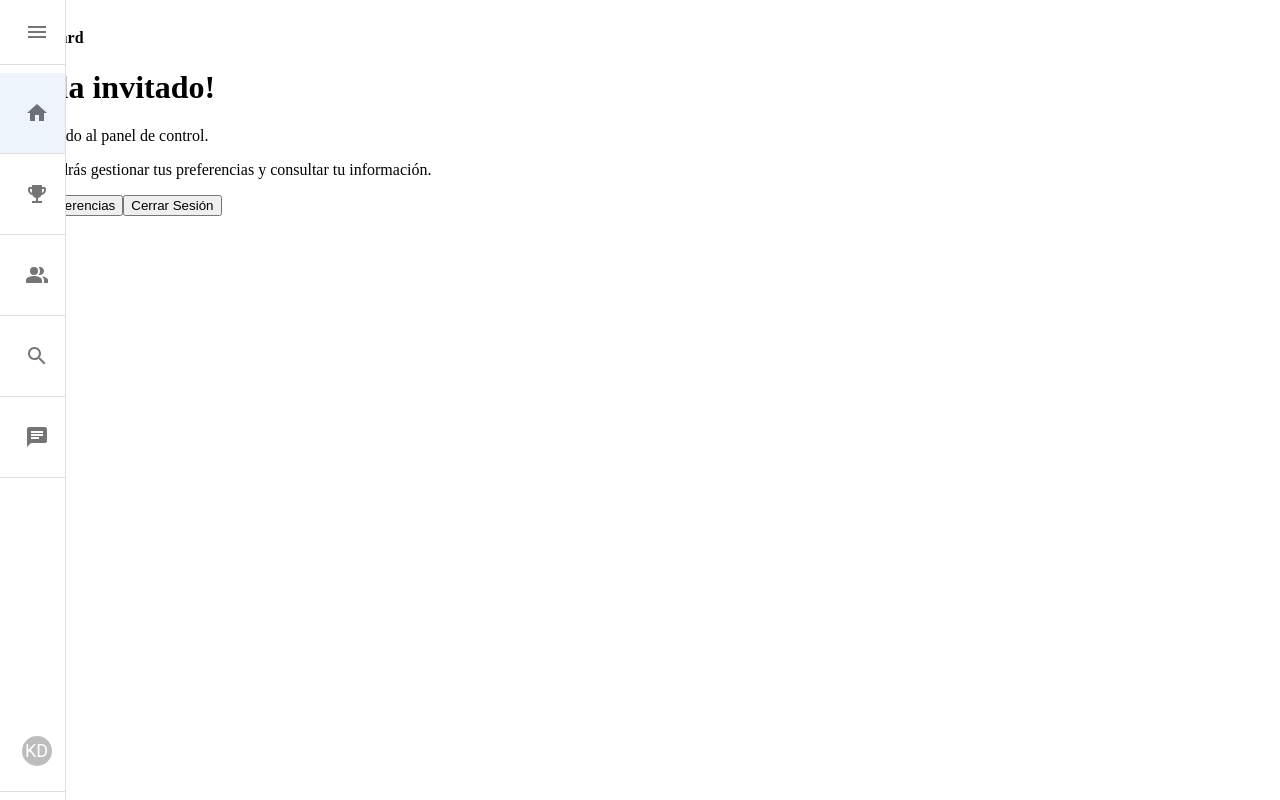
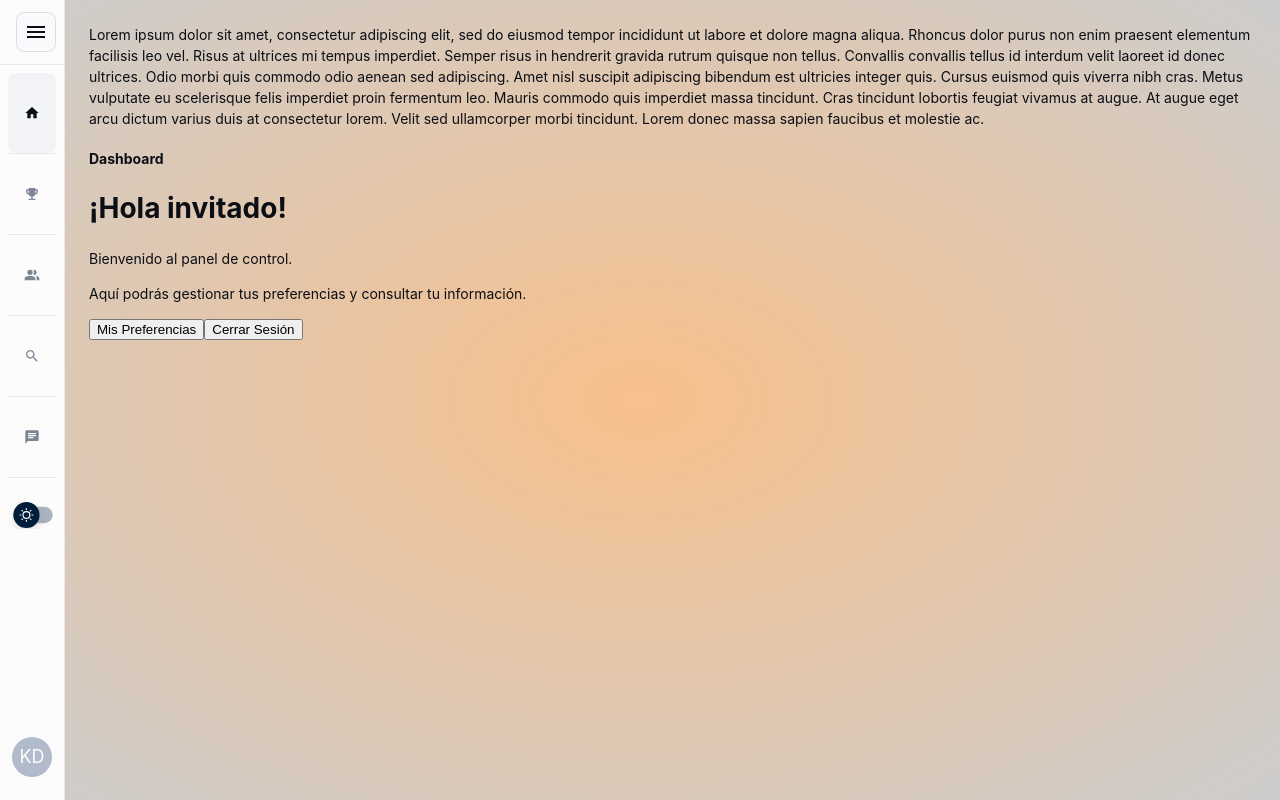
Before and after one commit to EfrainRP/AiSportFrontend, a React (Vite) app: page /dashboard in a window 1280 px wide. Built offline with nearby package versions, Linux system fonts and the light colour scheme.

Commit message:
login layout done with sideBar

```diff
--- a/src/components/Login/SideMenu.jsx
+++ b/src/components/Login/SideMenu.jsx
@@ -41,10 +41,9 @@ const drawerWidth = 215;
 const dataSideMenu = [ //TO DO: checar las urls
   {name: 'Home', img: <HomeIcon/>, url: '/dashboard' },
   {name: 'Tournaments', img: <EmojiEventsIcon/>, url: '/torneos' },
-  {name: 'Equipos', img: <PeopleAltIcon/>, url: '#' },
+  {name: 'Teams', img: <PeopleAltIcon/>, url: '#' },
   {name: 'Search', img: <SearchIcon/>, url: '#' },
-  {name: 'Notifications', img: <ChatIcon/>, url: '#' },
-  {name: 'Profile', img: <Avatar {...stringAvatar('Kent Dodds')} sx={{width: 30, height: 30, fontSize:18}}/>, url: '#' } // TO DO: ingresar el name del usuario
+  {name: 'Notifications', img: <ChatIcon/>, url: '#' }
 ];
 
 const openedMixin = (theme) => ({
@@ -164,10 +163,7 @@ export default function SideMenu(props) {
         >
           {dataSideMenu.map((data, index) => (
             <ListItem key={data.name} disablePadding
-              sx={[
-                { display: 'block' },
-                index==5? { mt: 'auto', alignItems: 'start'} : {} // Si es el ultimo elemento
-              ]}
+              sx={{ display: 'block' }}
             >
               <ListItemButton
                 title={data.name}
@@ -183,7 +179,7 @@ export default function SideMenu(props) {
                 ]}>
                 <ListItemIcon
                   sx={[{
-                    minWidth: 0,
+                      minWidth: 0,
                       justifyContent: 'center',
                       ml: 1,
                     },
@@ -198,16 +194,46 @@ export default function SideMenu(props) {
               <Divider />
             </ListItem>
           ))}
+          <ColorModeSelect
+            transform={{xs:'scale(0.75)', md:'scale(0.82)'}}
+            sx={[
+              open? {mr:7} : {mr:18},
+              {
+              display:'flex',
+              justifyContent: 'flex-end',
+                mt:2.5,
+              },
+            ]}
+            ml={9}
+          />
+          <ListItem key={'Profile'} disablePadding
+            sx={{ mt: 'auto', ml:-0.5}}
+          >
+            <ListItemButton
+              title={'Profile'}
+              alt='#' // TO DO: ingresar el name del usuario
+              href='#' // TO DO: ingresar el name del usuario
+              selected={selectedIndex === 5}
+              onClick={(event) => handleListItemClick(event, 5)}
+              sx={[{
+                  minHeight: 70,
+                },
+                //open? { justifyContent: 'initial',} : { justifyContent: 'center',},
+              ]}>
+              <ListItemIcon
+                sx={[{
+                    minWidth: 0,
+                  },
+                ]}>
+                <Avatar {...stringAvatar('Kent Dodds')} sx={{width: 40, height: 40, fontSize:18}}/>
+              </ListItemIcon>
+              <ListItemText
+                primary={'Profile'}
+                sx={[open? { opacity: 1,} : { opacity: 0,}, ]}
+              />
+            </ListItemButton>
+            </ListItem>
         </List>
-        <ColorModeSelect
-          transform={{xs:'scale(0.95)', md:'scale(0.75)'}}
-          sx={{
-              display: 'flex',
-              alignItems: 'center',
-              justifyContent: 'flex-end',
-            }}
-          ml={9}
-        />
       </Drawer>
   );
 }
--- a/src/components/shared-theme/ColorModeSelect.jsx
+++ b/src/components/shared-theme/ColorModeSelect.jsx
@@ -6,7 +6,7 @@ import Box from '@mui/material/Box';
 
 // CSS del switch con sus iconos y estilos
 const MaterialUISwitch = styled(Switch)(({ theme }) => ({
-  width:56,
+  width:62,
   height: 34,
   padding: 7,
   '& .MuiSwitch-switchBase': {
@@ -101,7 +101,9 @@ export default function ColorModeSelect(props = {...props, transform:{xs:'scale(
       control={<MaterialUISwitch sx={{
         transform: props.transform, // Escala el tamaño del switch
       }}/>}
-      sx={{paddingLeft:props.ml}}/>
+      sx={{paddingLeft:props.ml}}
+      label= {props.label}
+    />
     </Box>
   );
 }
--- a/src/views/Basic/SignIn/SignIn.jsx
+++ b/src/views/Basic/SignIn/SignIn.jsx
@@ -20,7 +20,7 @@ import {
 import MuiCard from '@mui/material/Card';
 import { styled } from '@mui/material/styles';
 import ForgotPassword from './ForgotPassword.jsx';
-import { GoogleIcon, FacebookIcon, SporthubIcon } from '../../../components/Basic/CustomIcons.jsx';
+import { GoogleIcon, FacebookIcon, SporthubIcon } from '../../../components/CustomIcons.jsx';
 import axiosInstance from "../../../services/axiosConfig.js";
 import { useNavigate } from 'react-router-dom';
 import { useAuth } from '../../../services/AuthContext.jsx'; // Importa el contexto
--- a/src/views/Basic/SignUp/SignUp.jsx
+++ b/src/views/Basic/SignUp/SignUp.jsx
@@ -18,7 +18,7 @@ import { Box,
 import MuiCard from '@mui/material/Card';
 import { styled } from '@mui/material/styles';
 
-import { GoogleIcon, FacebookIcon, SporthubIcon } from '../../../components/Basic/CustomIcons.jsx';
+import { GoogleIcon, FacebookIcon, SporthubIcon } from '../../../components/CustomIcons.jsx';
 import LayoutBasic from '../../LayoutBasic.jsx'
 
 
--- a/src/views/LayoutLogin.jsx
+++ b/src/views/LayoutLogin.jsx
@@ -1,32 +1,44 @@
 import * as React from 'react';
 import CssBaseline from '@mui/material/CssBaseline';
 import Box from '@mui/material/Box';
+import { styled, useTheme } from '@mui/material/styles';
 
+
+import AppTheme from '../components/shared-theme/AppTheme.jsx';
 import SideMenu from '../components/Login/SideMenu.jsx';
 
-import AppTheme from '../components/shared-theme/AppTheme.jsx';
+const DrawerHeader = styled('div')(({ theme }) => ({
+  display: 'flex',
+  alignItems: 'center',
+  justifyContent: 'flex-end',
+  padding: theme.spacing(0, 1),
+  // necessary for content to be below app bar
+  ...theme.mixins.toolbar,
+}));
 
 export default function LayoutBasic(props) {
   return (
     <AppTheme {...props}>
       <CssBaseline enableColorScheme />
         <Box sx={(theme) => ({
+            display: 'flex',
             width: '100%',
-            minHeight: '89.5vh',
+            minHeight: '100vh',
             backgroundRepeat: 'no-repeat',
             backgroundImage:
-            'radial-gradient(ellipse at 50% 50%, hsl(210, 100%, 97%), hsl(0, 0%, 100%))',
+            'radial-gradient(ellipse at 50% 50%, hsla(29, 89.50%, 66.30%, 0.70), hsl(0, 0.00%, 80.40%))',
             ...theme.applyStyles('dark', {
               backgroundImage:
-              'radial-gradient(at 50% 50%, hsla(210, 100%, 16%, 0.5), hsl(220, 30%, 5%))',
+              'radial-gradient(at 50% 50%, hsla(29, 82.60%, 36.10%, 0.48), hsla(29, 52.60%, 22.40%, 0.38))',
               }),
             zIndex: 1
           })}
         >
           <SideMenu />
 
-          {props.children}{/*  Contenido principal */}
-
+          <Box component="main" sx={{ flexGrow: 1, p:3}}>
+            {props.children}{/*  Contenido principal */}
+          </Box>
         </Box>
     </AppTheme>
   );
--- a/src/views/Login/Dashboard.jsx
+++ b/src/views/Login/Dashboard.jsx
@@ -1,9 +1,12 @@
-// src/Dashboard.js
 import React from 'react';
-// import 'bootstrap/dist/css/bootstrap.min.css';
+import Typography from '@mui/material/Typography';
+
+
 import { useAuth } from '../../services/AuthContext'; // Importa el AuthContext
 import { useNavigate } from 'react-router-dom'; // Importa useNavigate
+
 import SideMenu from '../../components/Login/SideMenu';
+import LayoutLogin from '../LayoutLogin';
 
 function Dashboard() {
   const { user, logout } = useAuth(); // Accede al usuario autenticado y al método logout
@@ -15,14 +18,22 @@ function Dashboard() {
   };
   console.log(user);
     return (
-      <div className="container mt-5">
-      <SideMenu/>
-      <div className="row justify-content-center">
-        <div className="col-md-8">
-          <div className="card">
-            <div className="card-header">
+      <LayoutLogin>
+        <Typography sx={{ marginBottom: 2 }}>
+          Lorem ipsum dolor sit amet, consectetur adipiscing elit, sed do eiusmod
+          tempor incididunt ut labore et dolore magna aliqua. Rhoncus dolor purus non
+          enim praesent elementum facilisis leo vel. Risus at ultrices mi tempus
+          imperdiet. Semper risus in hendrerit gravida rutrum quisque non tellus.
+          Convallis convallis tellus id interdum velit laoreet id donec ultrices.
+          Odio morbi quis commodo odio aenean sed adipiscing. Amet nisl suscipit
+          adipiscing bibendum est ultricies integer quis. Cursus euismod quis viverra
+          nibh cras. Metus vulputate eu scelerisque felis imperdiet proin fermentum
+          leo. Mauris commodo quis imperdiet massa tincidunt. Cras tincidunt lobortis
+          feugiat vivamus at augue. At augue eget arcu dictum varius duis at
+          consectetur lorem. Velit sed ullamcorper morbi tincidunt. Lorem donec massa
+          sapien faucibus et molestie ac.
+        </Typography>
               <h4 className="text-center">Dashboard</h4>
-            </div>
             <div className="card-body text-center">
               <h1 className="text-center">¡Hola {user ? user.userName : 'invitado'}!</h1>
               <p>Bienvenido al panel de control.</p>
@@ -32,10 +43,8 @@ function Dashboard() {
               <button className="btn btn-primary">Mis Preferencias</button>
               <button className="btn btn-secondary ms-2" onClick={handleLogout}>Cerrar Sesión</button>
             </div>
-          </div>
-        </div>
-      </div>
-    </div>
+
+      </LayoutLogin>
   );
 }
 
```
